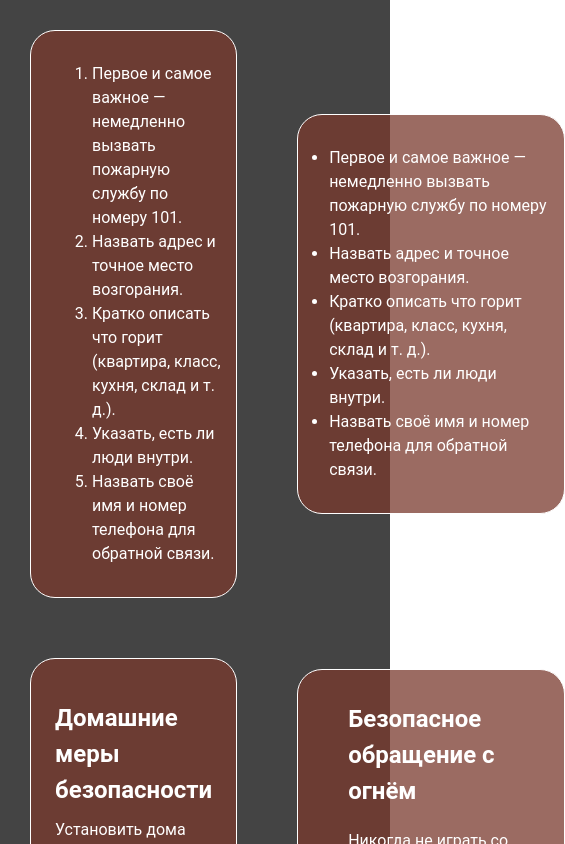
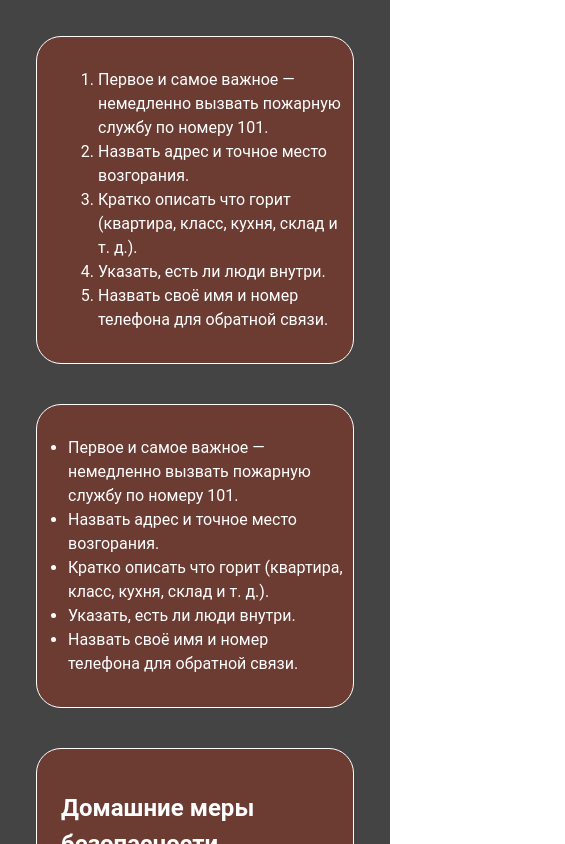
Before and after one commit to dkim08/redux-project, a React (Vite) app: page / in a window 390 px wide. Shown: the top 844 px of the page, 565 px wide, since content can reach past the window. Built offline with nearby package versions, Linux system fonts and the light colour scheme.

Commit message:
added mobile adaptation

```diff
--- a/src/components/App/style.css
+++ b/src/components/App/style.css
@@ -9,16 +9,18 @@
     line-height: 1.5;
 }
 
-.list-card ol{
+.list-card ol {
     padding-left: 30px;
 }
 
-.list-card-home-safety li, .list-card-fire-safety li {
+.list-card-home-safety li,
+.list-card-fire-safety li {
     padding-bottom: 20px;
     list-style: none;
 }
 
-.list-card-home-safety li:last-child, .list-card-fire-safety li:last-child {
+.list-card-home-safety li:last-child,
+.list-card-fire-safety li:last-child {
     padding-bottom: 0px;
 }
 
@@ -30,3 +32,20 @@
 .list-card-fire-safety li:first-child {
     padding-top: 20px;
 }
+
+@media (max-width: 768px) {
+    .app-container {
+        grid-template-columns: 1fr;
+        padding: 16px;
+    }
+}
+
+@media (max-width: 374px) {
+    .app-container {
+        padding-right: 10px;
+        padding-left: 10px;
+    }
+    .list-card ol {
+        padding-left: 10px;
+    }
+}
--- a/src/components/style.css
+++ b/src/components/style.css
@@ -1,4 +1,4 @@
 .fire-cards {
   border: solid 1px #ffffff;
-  margin: 30px;
+  margin: 20px;
 }
```
